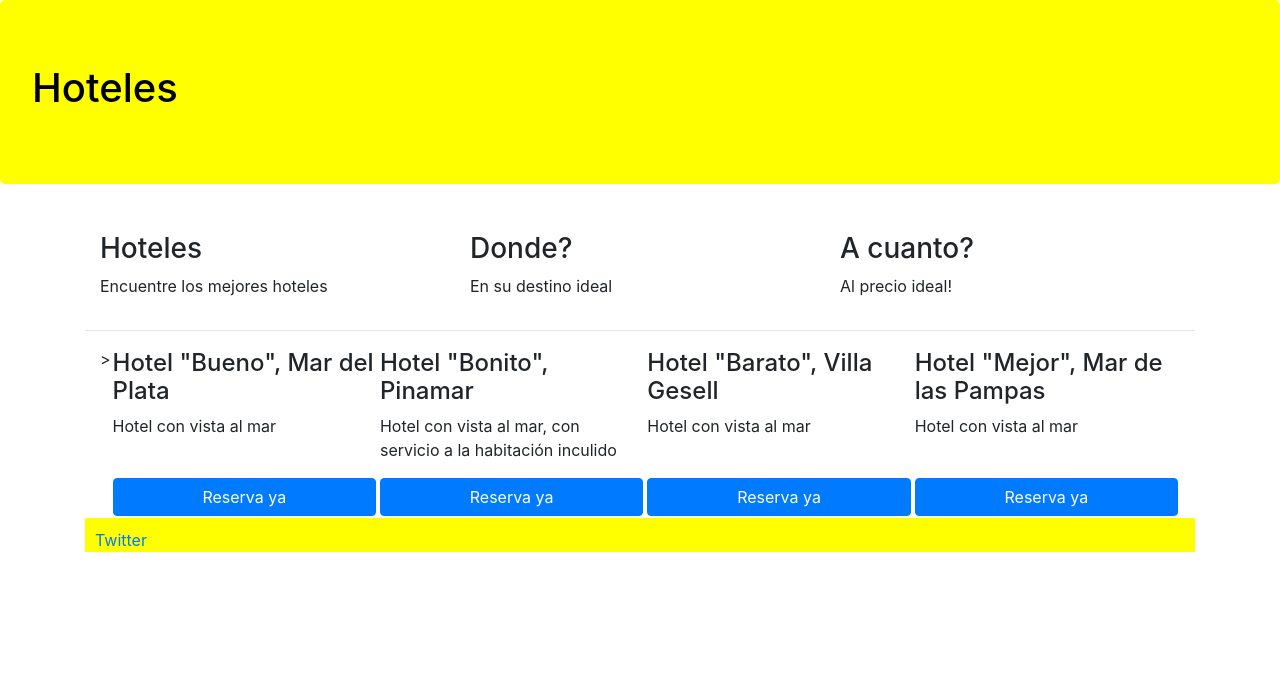
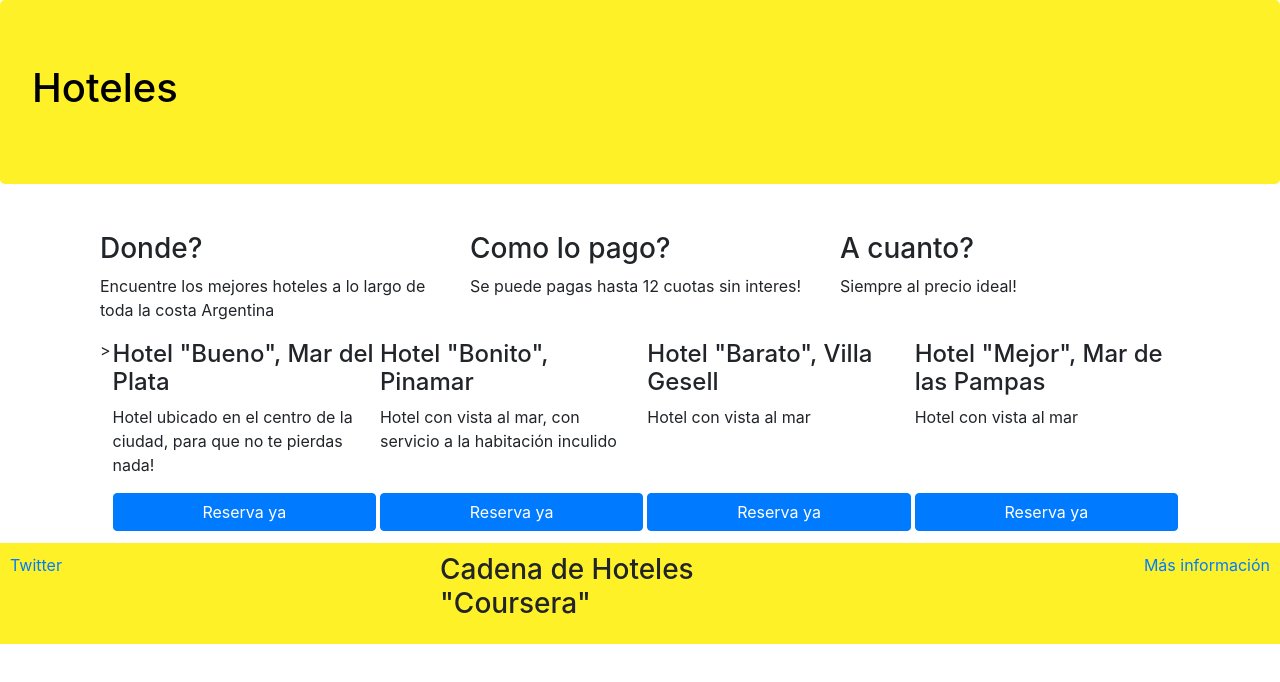
Before and after one commit to matigayito/Node_Project, a website: page index.html in a window 1280 px wide. Drawn offline with nearby package versions, Linux system fonts and the light colour scheme.

Commit message:
added css and changes with flex

```diff
--- a/css/main.css
+++ b/css/main.css
@@ -1,12 +1,13 @@
 .jumbotron {
-    background-color: yellow;
+    background-color: rgb(255, 241, 40);
     color: #000;
 }
 
 footer {
     padding:  10px 10px 0 10px;
-    background-color: yellow;
+    background-color: rgb(255, 241, 40);
     margin-bottom: 0px;
+    margin-top: 10px;
 }
 
 .card-hotel {
--- a/index.html
+++ b/index.html
@@ -6,6 +6,7 @@
     <title>Guia de Hoteles</title>
     <link rel="stylesheet" href="https://cdn.jsdelivr.net/npm/bootstrap@4.4.1/dist/css/bootstrap.min.css" integrity="sha384-Vkoo8x4CGsO3+Hhxv8T/Q5PaXtkKtu6ug5TOeNV6gBiFeWPGFN9MuhOf23Q9Ifjh" crossorigin="anonymous">  </head>
     <link rel="stylesheet" href="css/main.css">
+  </head>
   <body>
     <div class="jumbotron">
       <h1>Hoteles</h1>
@@ -14,32 +15,30 @@
       <div class="d-flex">
         <div class="col-sm-4">
         <p>
-          <h3>Hoteles</h3>
-          <p>Encuentre los mejores hoteles</p>
+          <h3>Donde?</h3>
+          <p>Encuentre los mejores hoteles a lo largo de toda la costa Argentina</p>
         </p>
         </div>
       <div class="col-sm-4">
         <p>
-          <h3>Donde?</h3>
-          <p>En su destino ideal</p>
+          <h3>Como lo pago?</h3>
+          <p>Se puede pagas hasta 12 cuotas sin interes!</p>
         </p>
       </div>
       <div class="col-sm-4">
         <p>
           <h3>A cuanto?</h3>
-          <p>Al precio ideal!</p>
+          <p>Siempre al precio ideal!</p>
         </p>
       </div>
     </div>
-
-      <hr>
 
     <div class="container">
         <div class="d-flex flex-wrap">>
           <div class="card-hotel d-flex flex-column justify-content-between">
             <div>
               <h4>Hotel "Bueno", Mar del Plata</h4>
-              <p>Hotel con vista al mar</p>
+              <p>Hotel ubicado en el centro de la ciudad, para que no te pierdas nada!</p>
             </div>
             <div>
               <button class="btn btn-primary btn-reserva">Reserva ya</button>
@@ -72,14 +71,25 @@
               <button class="btn btn-primary btn-reserva">Reserva ya</button>
             </div>
           </div>
+        </div>
       </div>
     </div>
+
     <footer>
       <div class="row">
         <div class="col-sm-4 d-flex flex-column">
           <a href="http://www.twitter.com">Twitter</a>
         </div>
-        <div class="col-sm-4"></div>
+        <div class="col-sm-4 d-flex flex-column">
+          <address>
+            <h3>
+              Cadena de Hoteles "Coursera"
+            </h3>
+        </address>
+        </div>
+        <div class="col-sm-4 d-flex flex-column align-items-end">
+          <a href="https://www.twitter.com">Más información</a>
+        </div>
         <div class="col-sm-4"></div>
       </div>
     </footer>
```
